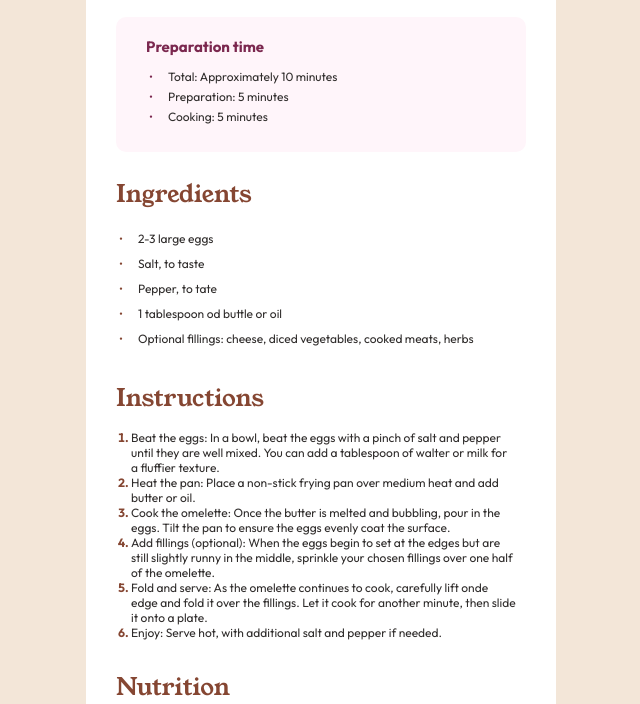
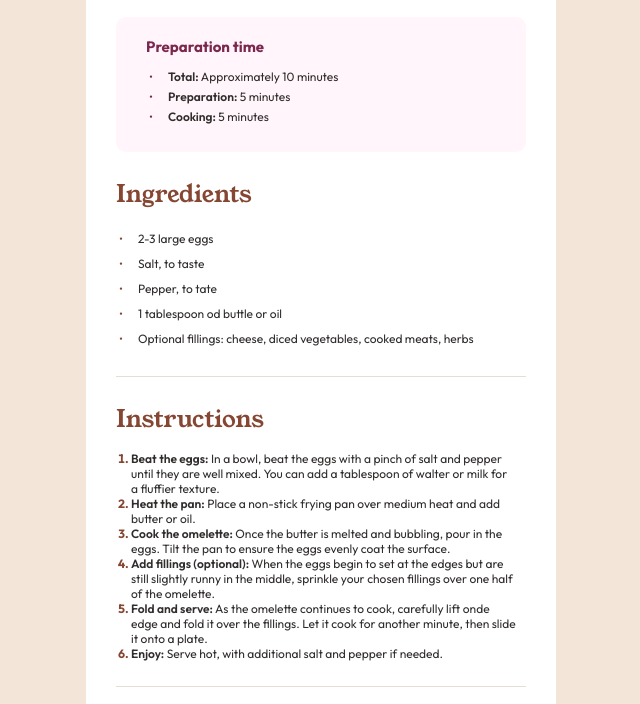
Before and after one commit to le-sampaio/Projetos-Soltos, a plain HTML site: page Cardapio/index.html in a window 1280 px wide. Shown: the part 403-1107 px from the top of the page, without its empty margins (319-959 px from the left). Drawn offline with Linux system fonts and the light colour scheme.

Commit message:
nova telinha ✨

```diff
--- a/Cardapio/index.html
+++ b/Cardapio/index.html
@@ -24,9 +24,9 @@
             <h3 class="preparation-box">Preparation time</h3>
             <div class="lista-1">
                 <ul class>
-                    <li>Total: Approximately 10 minutes</li>
-                    <li>Preparation: 5 minutes</li>
-                    <li>Cooking: 5 minutes</li>
+                    <li><span class="negrito">Total:</span> Approximately 10 minutes</li>
+                    <li><span class="negrito">Preparation:</span> 5 minutes</li>
+                    <li><span class="negrito">Cooking:</span> 5 minutes</li>
                 </ul>
             </div>
         </div>
@@ -44,30 +44,33 @@
 
         </div>
 
+        <p class="linha-1"></p>
+
         <h2 class="instructions">Instructions</h2>
         <div class="lista-3">
             <ol>
-                <li>Beat the eggs: In a bowl, beat the eggs with a pinch of salt
+                <li><span class="negrito">Beat the eggs:</span> In a bowl, beat the eggs with a pinch of salt
                     and pepper until they are well mixed. You can add a tablespoon
                     of walter or milk for a fluffier texture.
                 </li>
-                <li>Heat the pan: Place  a non-stick frying pan over medium heat
+                <li><span class="negrito">Heat the pan:</span> Place  a non-stick frying pan over medium heat
                     and add butter or oil.
                 </li>
-                <li>Cook the omelette: Once the butter is melted and bubbling, pour
+                <li><span class="negrito">Cook the omelette:</span> Once the butter is melted and bubbling, pour
                     in the eggs. Tilt the pan to ensure the eggs evenly coat the surface.
                 </li>
-                <li>Add fillings (optional): When the eggs begin to set at the edges
+                <li><span class="negrito">Add fillings (optional):</span> When the eggs begin to set at the edges
                     but are still slightly runny in the middle, sprinkle your chosen
                     fillings over one half of the omelette.
                 </li>
-                <li>Fold and serve: As the omelette continues to cook, carefully
+                <li><span class="negrito">Fold and serve:</span> As the omelette continues to cook, carefully
                     lift onde edge and fold it over the fillings. Let it cook for
                     another minute, then slide it onto a plate.
                 </li>
-                <li>Enjoy: Serve hot, with additional salt and pepper if needed.</li>
+                <li><span class="negrito">Enjoy:</span> Serve hot, with additional salt and pepper if needed.</li>
             </ol>
         </div>
+        <p class="linha-1"></p>
 
         <h2 class="nutrion">Nutrition</h2>
         <p class="txt-nutrition">The table below shows nutritional
--- a/Cardapio/style.css
+++ b/Cardapio/style.css
@@ -16,10 +16,12 @@ body{
 .container{
     background-color: hsl(0, 0%, 100%);
     border-radius: 10px;
-    height: 1250px;
+    height: 1310px;
     width: 470px;
     font-size: 16px;
 }
+
+/* IMAGEM */
 
 img{
     height: 200px;
@@ -27,6 +29,8 @@ img{
     margin: 30px 60px 10px 30px;
     border-radius: 10px;
 }
+
+/* TITULOS */
 
 .ingredientes, .instructions, .nutrion{
     font-family: "Young Serif",serif ;
@@ -41,6 +45,8 @@ img{
     padding: 5px 15px 5px 30px;
 }
 
+/* TEXTOS */
+
 .under-title, .txt-nutrition{
     font-family: "Outfit", sans-serif;
     font-size: 10px;
@@ -48,6 +54,8 @@ img{
     padding: 10px 15px 10px 30px;
     margin-right: 5px;
 }
+
+/* LISTAS */
 
 .lista-1, .lista-2, .lista-3{
     font-family: "Outfit", sans-serif;
@@ -79,6 +87,13 @@ img{
     margin-left: 10px;
 }
 
+.negrito{
+    font-weight: 600;
+    color: hsl(24, 5%, 18%);
+}
+
+/* CAIXA ROSA */
+
 .preparation{
     background-color: hsl(330, 100%, 98%);
     margin: 20px 30px 20px 30px;
@@ -93,6 +108,8 @@ img{
     padding: 20px 30px 0 30px;
 }
 
+/* VALORES TABELA */
+
 .values{
     display: grid;
     grid-template-columns: 1fr 1fr;
@@ -101,10 +118,21 @@ img{
     font-size: 12px;
     line-height: 40px;
     color: hsl(24, 5%, 18%);
+
 }
 
 .kilo, .grama, .vinte-grama, .vinte-dois-gramas{
     color: hsl(14, 45%, 36%);
     font-weight: 700;
+}
 
+.calories, .protein, .carbs, .kilo, .grama, .vinte-grama{
+    border-bottom: 1px solid hsl(30, 18%, 87%);
 }
+
+/* LINHA DE SEPARAÇÃO */
+
+.linha-1{
+    border-bottom: 1px solid hsl(30, 18%, 87%);
+    margin: 0 30px 20px;
+}
```
